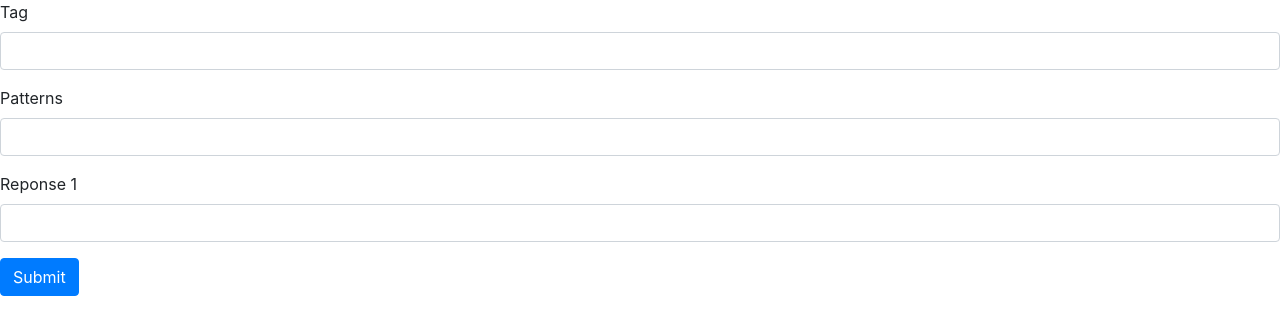
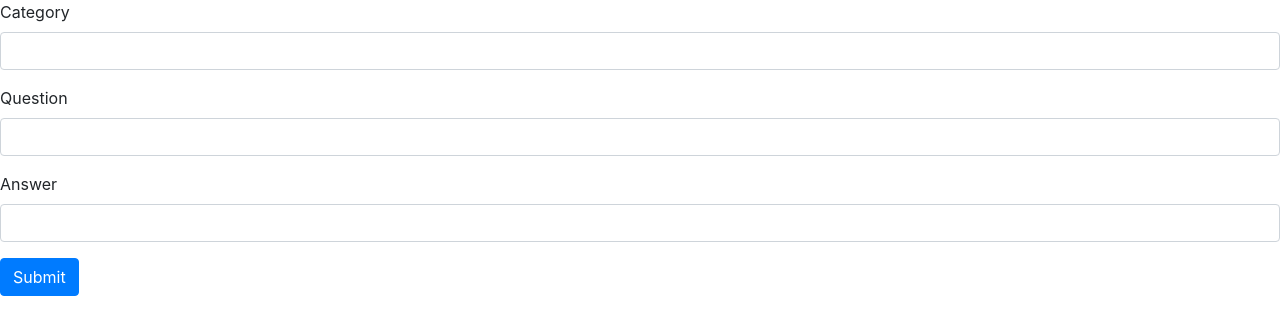
Before and after one commit to Hiba-Mahboob/fyp, a Django app: template panel/superadmin/templates/superadmin/add_query.html in a window 1280 px wide. Shown: the part 56-391 px from the top of the page. Run offline with Django 3.2, Linux system fonts and the light colour scheme; the template is opened without the code that fills it, so the values that code supplies are empty; some libraries are stand-ins or nearby versions.

Commit message:
major commit 2

```diff
--- a/panel/superadmin/templates/superadmin/add_query.html
+++ b/panel/superadmin/templates/superadmin/add_query.html
@@ -5,7 +5,7 @@
 {% block body %}
 <form action="/superadmin/addquery" method="POST">{% csrf_token %}
     <div class="form-group">
-      <label for="tag">Tag</label>
+      <label for="tag">Category</label>
       <input
         type="text"
         class="form-control"
@@ -14,7 +14,7 @@
       />
     </div>
     <div class="form-group">
-      <label for="pattern">Patterns</label>
+      <label for="pattern">Question</label>
       <input
         type="text"
         class="form-control"
@@ -23,7 +23,7 @@
       />
     </div>
     <div class="form-group">
-      <label for="response">Reponse 1</label>
+      <label for="response">Answer</label>
       <input
         type="text"
         class="form-control"
```
